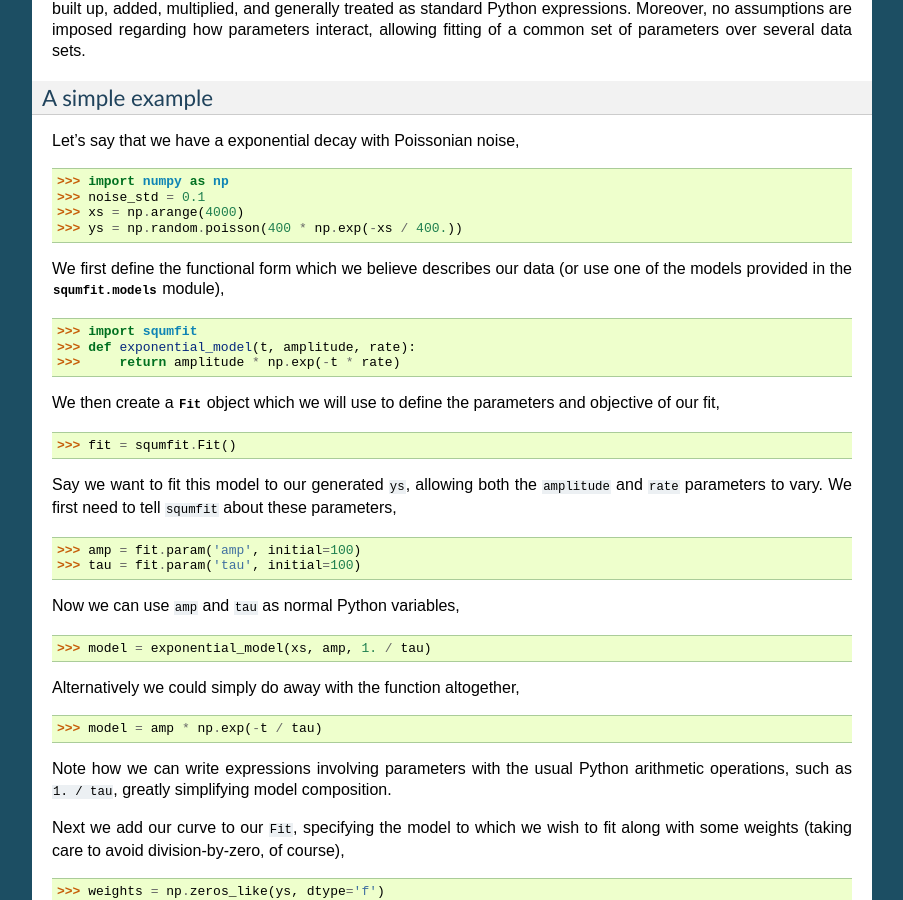
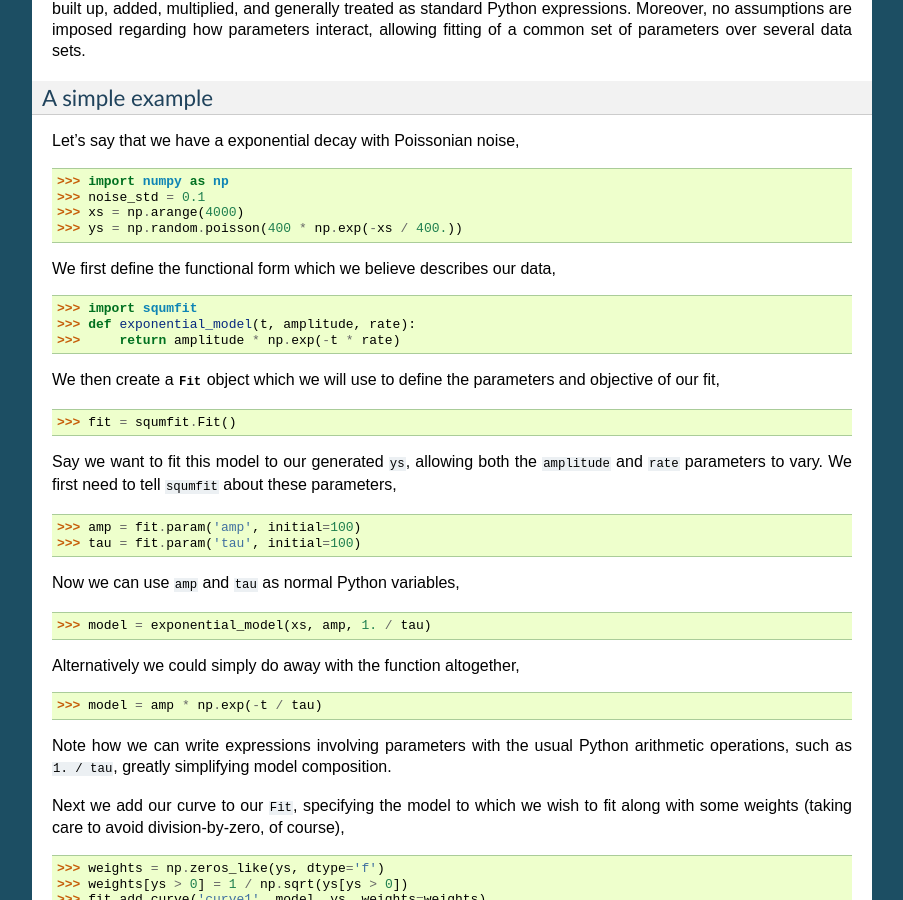
Before and after one commit to bgamari/squmfit, a Sphinx documentation site: the page built from docs/index.rst, in a window 1280 px wide and 900 px high, scrolled down 544 px. Shown: the whole window, without its empty margins (198-1101 px from the left). Built offline with Sphinx 7.4.7, drawn with Linux system fonts in a browser that asks for light colours.

Commit message:
models module no longer exists

```diff
--- a/docs/index.rst
+++ b/docs/index.rst
@@ -50,8 +50,7 @@
     >>> ys = np.random.poisson(400 * np.exp(-xs / 400.))
 
 We first define the functional form which we believe describes our
-data (or use one of the models provided in the :mod:`squmfit.models`
-module),
+data,
 
     >>> import squmfit
     >>> def exponential_model(t, amplitude, rate):
```
